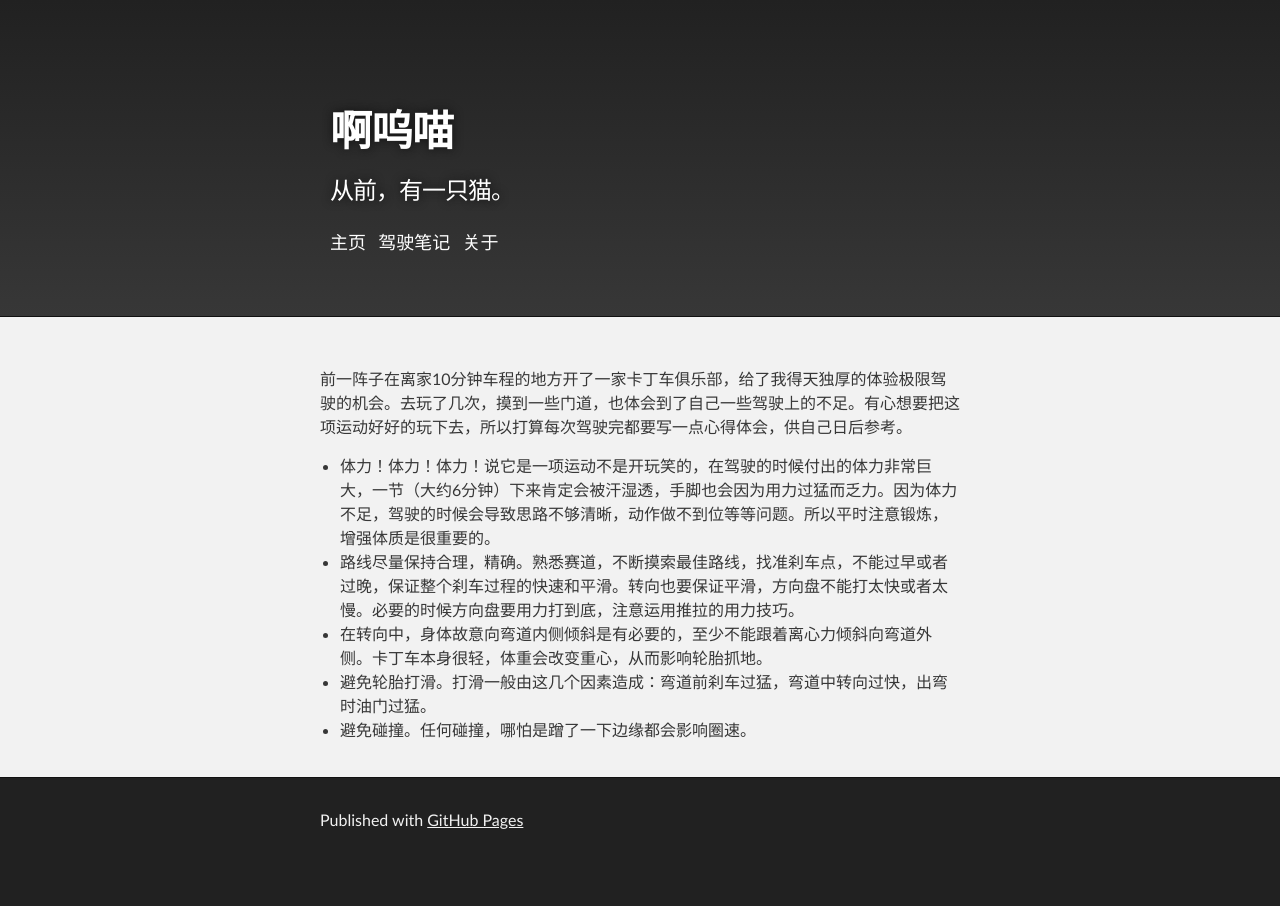
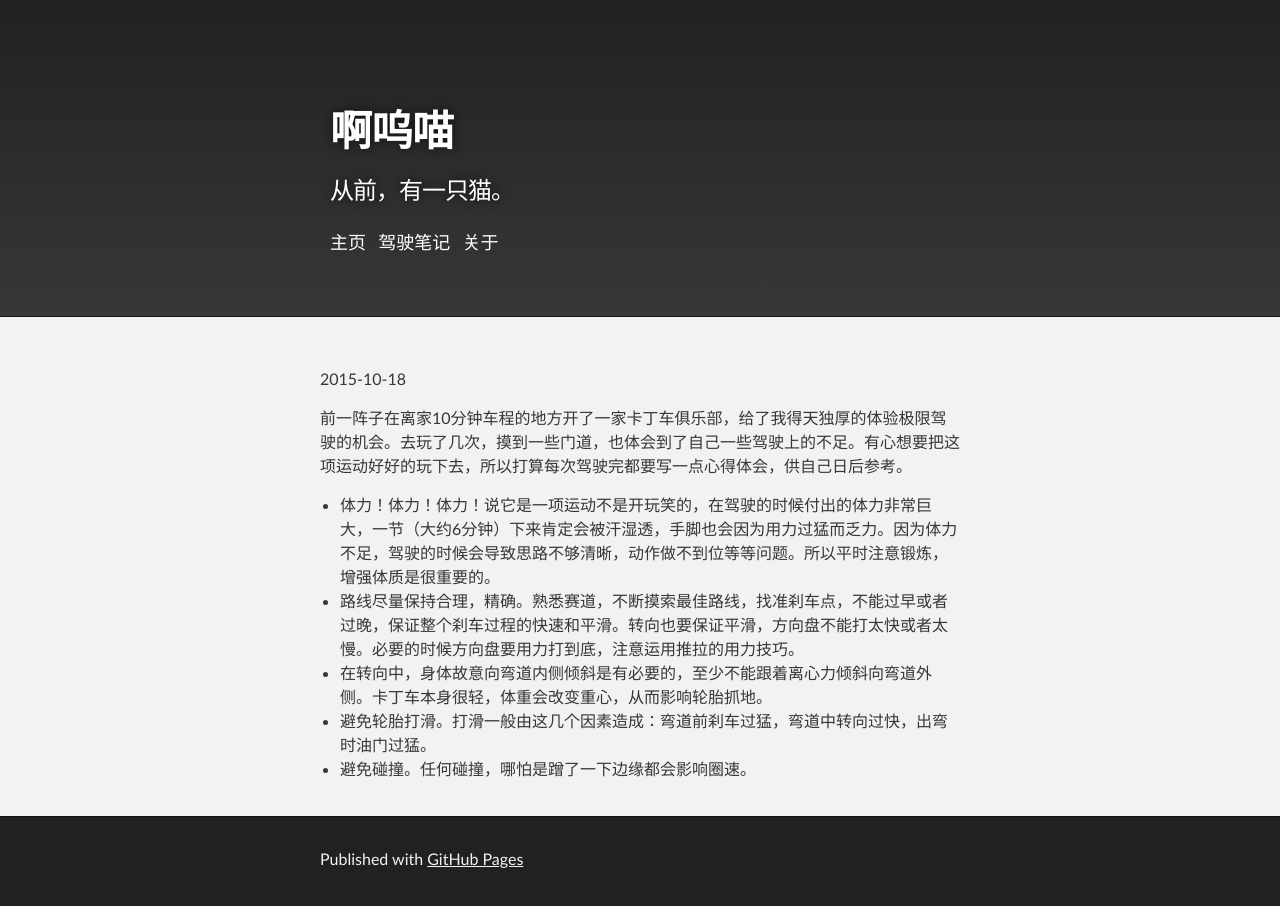
Before and after one commit to icrmio/icrmio.github.io, a Jekyll site: the page built from driving/driving_note_1.md, in a window 1280 px wide. Built offline with Jekyll 4.4.1, drawn with Linux system fonts in a browser that asks for light colours; our own code applies the rules of GitHub Pages for plain Markdown files.

Commit message:
Update driving_note_1.md

```diff
--- a/driving/driving_note_1.md
+++ b/driving/driving_note_1.md
@@ -1,3 +1,5 @@
+2015-10-18
+
 前一阵子在离家10分钟车程的地方开了一家卡丁车俱乐部，给了我得天独厚的体验极限驾驶的机会。去玩了几次，摸到一些门道，也体会到了自己一些驾驶上的不足。有心想要把这项运动好好的玩下去，所以打算每次驾驶完都要写一点心得体会，供自己日后参考。
 
 * 体力！体力！体力！说它是一项运动不是开玩笑的，在驾驶的时候付出的体力非常巨大，一节（大约6分钟）下来肯定会被汗湿透，手脚也会因为用力过猛而乏力。因为体力不足，驾驶的时候会导致思路不够清晰，动作做不到位等等问题。所以平时注意锻炼，增强体质是很重要的。
```
